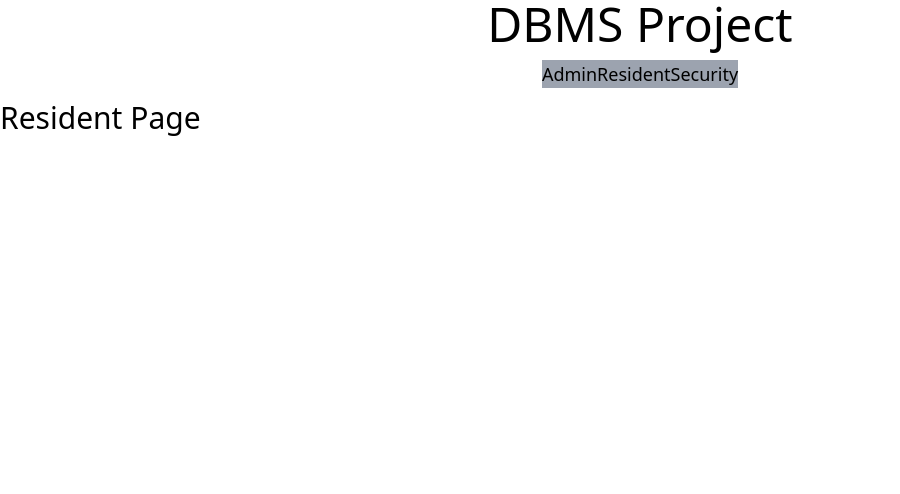
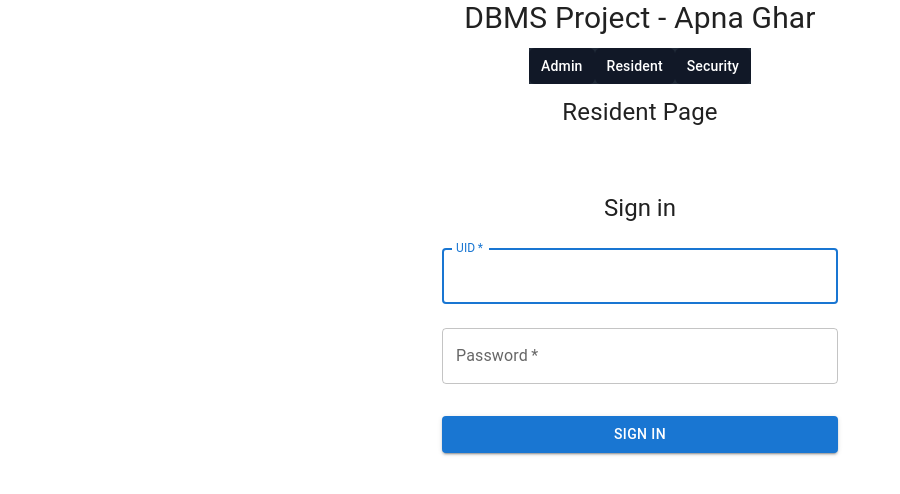
Before and after one commit to RIT3shSapata/DBMS_Project, a React (Vite) app in the folder frontend/: page /resident in a window 1280 px wide. Shown: the top 494 px of the page, without its empty margins (0-900 px from the left). Built offline with nearby package versions, Linux system fonts and the light colour scheme.

Commit message:
front end login page,navbar corrections

```diff
--- a/frontend/src/App.jsx
+++ b/frontend/src/App.jsx
@@ -7,7 +7,7 @@
 function App() {
     return (
         <BrowserRouter>
-            <h1 className="text-center text-5xl">DBMS Project</h1>
+            <h1 className="text-center text-3xl">DBMS Project - Apna Ghar </h1>
             <Navbar />
             <Routes>
                 <Route path="/admin" element={<Admin />} />
--- a/frontend/src/components/Navbar/Navbar.jsx
+++ b/frontend/src/components/Navbar/Navbar.jsx
@@ -2,10 +2,10 @@
 
 const Navbar = () => {
     return (
-        <div className="flex justify-self-center justify-evenly bg-gray-400 my-3 text-lg">
-            <NavLink to="/admin">Admin</NavLink>
-            <NavLink to="/resident">Resident</NavLink>
-            <NavLink to="/security">Security</NavLink>
+        <div className="flex justify-self-center justify-evenly bg-gray-800 my-3 text-lg">
+            <NavLink className="bg-gray-900 text-white px-3 py-2 rounded-md text-sm font-medium" to="/admin">Admin</NavLink>
+            <NavLink className="bg-gray-900 text-white px-3 py-2 rounded-md text-sm font-medium" to="/resident">Resident</NavLink>
+            <NavLink className="bg-gray-900 text-white px-3 py-2 rounded-md text-sm font-medium" to="/security">Security</NavLink>
         </div>
     );
 };
--- /dev/null
+++ b/frontend/src/components/loginpage.jsx
@@ -0,0 +1,71 @@
+import * as React from 'react';
+import Button from '@mui/material/Button';
+import CssBaseline from '@mui/material/CssBaseline';
+import TextField from '@mui/material/TextField';
+import Container from '@mui/material/Container';
+import { createTheme, ThemeProvider } from '@mui/material/styles';
+import Box from '@mui/material/Box';
+import Typography from '@mui/material/Typography';
+const theme = createTheme();
+
+export default function SignIn() {
+  const handleSubmit = (event) => {
+    event.preventDefault();
+    const data = new FormData(event.currentTarget);
+    // eslint-disable-next-line no-console
+    console.log({
+      UID: data.get('UID'),
+      password: data.get('password'),
+    });
+  };
+
+  return (
+    <ThemeProvider theme={theme}>
+      <Container component="main" maxWidth="xs">
+        <CssBaseline />
+        <Box
+          sx={{
+            marginTop: 8,
+            display: 'flex',
+            flexDirection: 'column',
+            alignItems: 'center',
+          }}
+        >
+          <Typography component="h1" variant="h5">
+            Sign in
+          </Typography>
+          <Box component="form" onSubmit={handleSubmit} noValidate sx={{ mt: 1 }}>
+            <TextField
+              margin="normal"
+              required
+              fullWidth
+              id="UID"
+              label="UID"
+              name="UID"
+              autoComplete="UID"
+              autoFocus
+            />
+            <TextField
+              margin="normal"
+              required
+              fullWidth
+              name="password"
+              label="Password"
+              type="password"
+              id="password"
+              autoComplete="current-password"
+            />
+            <Button
+              type="submit"
+              fullWidth
+              variant="contained"
+              sx={{ mt: 3, mb: 2 }}
+            >
+              Sign In
+            </Button>
+          </Box>
+        </Box>
+      </Container>
+    </ThemeProvider>
+  );
+}
--- a/frontend/src/pages/Admin.jsx
+++ b/frontend/src/pages/Admin.jsx
@@ -1,7 +1,10 @@
+import SignIn from "../components/loginpage";
+
 const Admin = () => {
     return (
         <div>
-            <h1 className="text-3xl">Admin Page</h1>
+            <h1 className="text-2xl flex justify-center ">Admin Page</h1>
+            <SignIn></SignIn>
             <form className="flex justify-around">
                 <div className="justify-self-start">
                     <label htmlFor="aadhar" className="text-md mx-2">
--- a/frontend/src/pages/Resident.jsx
+++ b/frontend/src/pages/Resident.jsx
@@ -1,7 +1,10 @@
+import SignIn from "../components/loginpage";
+
 const Resident = () => {
     return (
         <div>
-            <h1 className="text-3xl">Resident Page</h1>
+            <h1 className="text-2xl flex justify-center">Resident Page</h1>
+            <SignIn></SignIn>
         </div>
     );
 };
--- a/frontend/src/pages/Security.jsx
+++ b/frontend/src/pages/Security.jsx
@@ -1,7 +1,10 @@
+import SignIn from "../components/loginpage";
+
 const Security = () => {
     return (
         <div>
-            <h1 className="text-3xl">Security Page</h1>
+            <h1 className="text-2xl flex justify-center">Security Page</h1>
+            <SignIn></SignIn>
         </div>
     );
 };
```
Also changed, not shown: 1 other file (tests, documents, lock files or other folders).
